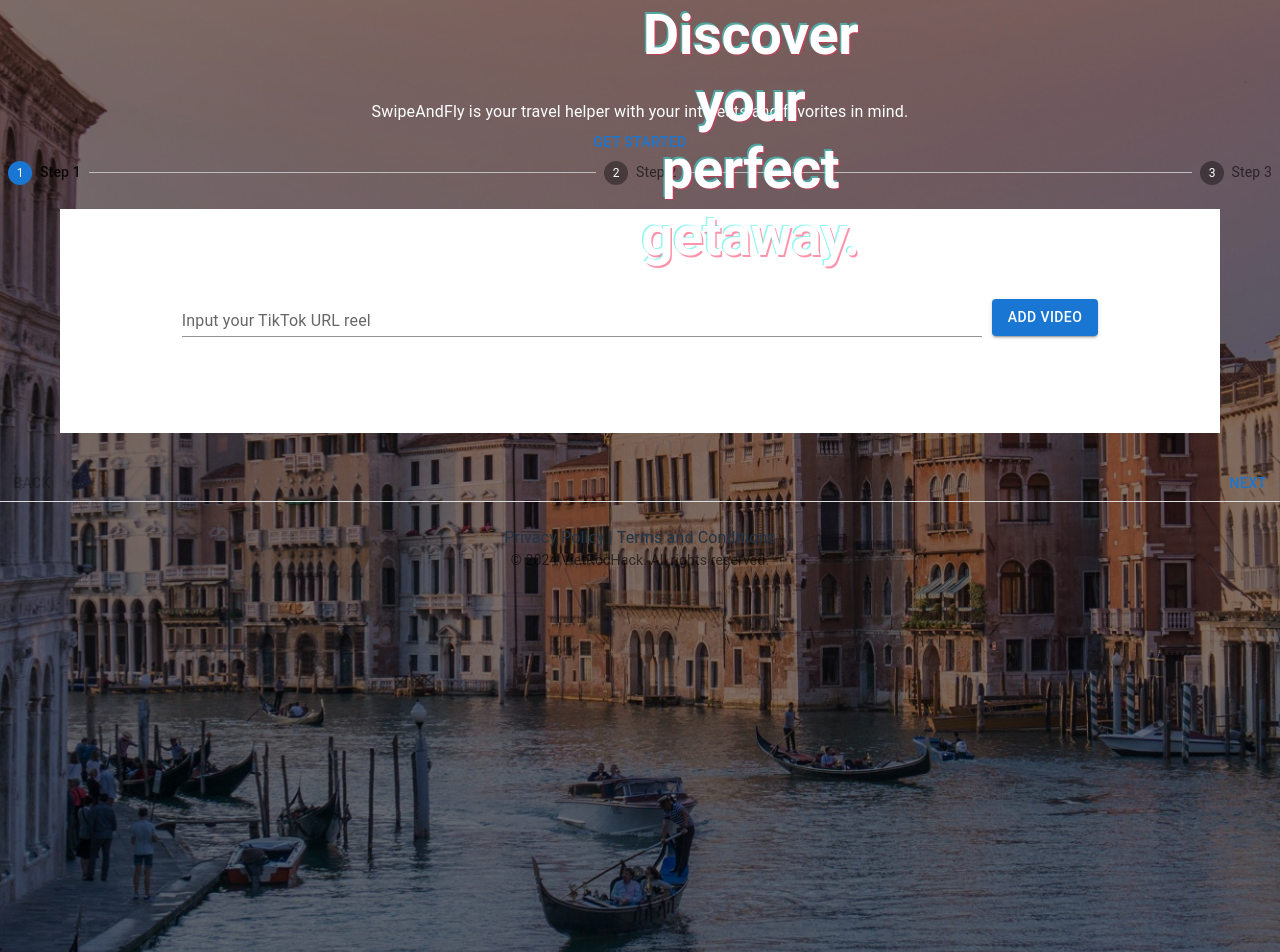
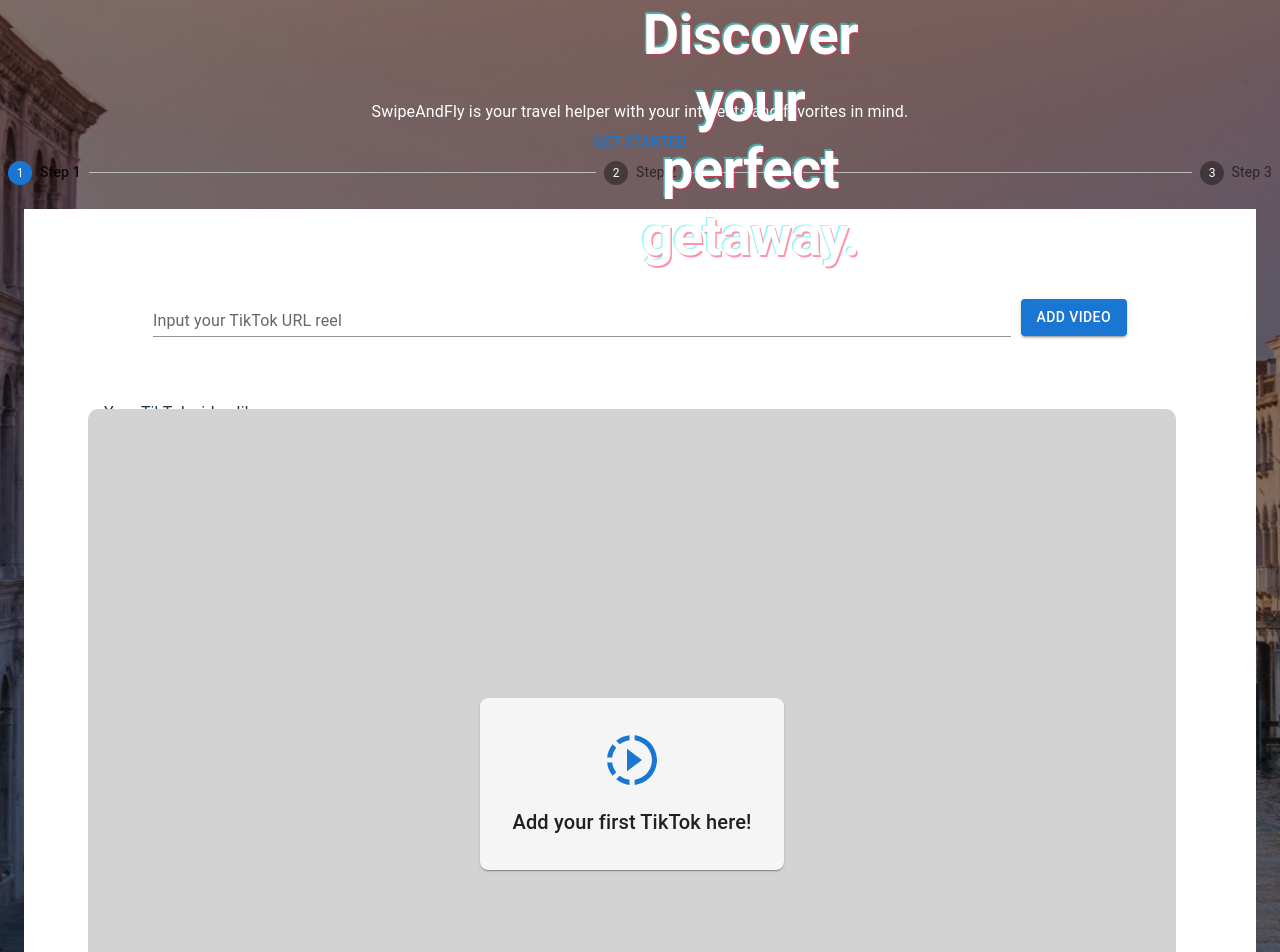
Before and after one commit to VietRocHack/TripPlanner-frontend, a React (Vite) app: page /get-started in a window 1280 px wide. Shown: the top 952 px of the page. Before the commit the page ends 800 px from the top, so only its background shows below. Built offline with nearby package versions, Linux system fonts and the light colour scheme.

Commit message:
Add functionality to add tiktok and empty indicator

```diff
--- a/src/components/VideoSelector/VideoSelector.tsx
+++ b/src/components/VideoSelector/VideoSelector.tsx
@@ -1,11 +1,21 @@
-import { Box, Button, Grid, TextField } from "@mui/material";
+import {
+  Box,
+  Button,
+  Checkbox,
+  FormControlLabel,
+  FormGroup,
+  Grid,
+  TextField,
+  Typography,
+} from "@mui/material";
 import { ChangeEvent, useState } from "react";
 import AspectRatio from "@mui/joy/AspectRatio";
 import { cleanTikTokVideoURL } from "../../utils/utils";
+import SlowMotionVideoIcon from "@mui/icons-material/SlowMotionVideo";
 
 interface TikTokVideoObject {
-  url: string,
-  id: string,
+  url: string;
+  id: string;
 }
 
 // import Typography from "@mui/material/Typography";
@@ -58,12 +68,12 @@
           display: "flex",
           flexDirection: "column",
           justifyContent: "center",
-          maxWidth: 1000,
+          maxWidth: 1500,
           width: "100%",
           margin: 3,
           marginBottom: { xs: 2, sm: 2 },
           backgroundColor: "white",
-          padding: 10
+          padding: 10,
         }}
       >
         <Box
@@ -72,7 +82,7 @@
             justifyContent: "center",
             alignItems: "center",
             width: "100%",
-            marginBottom: 4
+            marginBottom: 8,
           }}
         >
           <TextField
@@ -100,26 +110,87 @@
             variant="contained"
             onClick={handleUpLoad}
             sx={{
-              margin: "10px 0 0 10px"
+              margin: "10px 0 0 10px",
             }}
           >
             Add video
           </Button>
+        </Box>
 
-        </Box>
-        <Grid container spacing={2} sx={{ flexGrow: 1 }}>
+        <FormGroup>
+          <Typography>Your TikTok video library</Typography>
+          <Grid
+            container
+            spacing={2}
+            sx={{
+              flexGrow: 1,
+              height: 750,
+              overflowY: "scroll",
+              backgroundColor: "lightgrey",
+              borderRadius: "10px",
+              padding: 2,
+            }}
+          >
+            {listVid.length > 0 ? (
+              <>
                 {listVid.map((video, index) => (
-            <Grid item xs={12} sm={6} md={3.5} key={index}>
-              <AspectRatio ratio="9/16" sx={{ borderRadius: "10px" }}>
+                  <Grid
+                    padding="0"
+                    item
+                    xs={12}
+                    sm={6}
+                    md={3}
+                    key={`added-video-${index}`}
+                    sx={{
+                      padding: 0,
+                      // display: "flex",
+                      // justifyContent: "center",
+                      // alignItems: "center",
+                    }}
+                  >
+                    <AspectRatio ratio="9/16">
                       <iframe
-                  className="tiktok-embed"
                         src={`https://www.tiktok.com/player/v1/${video.id}?rel=0&description=1`}
                         style={{ borderRadius: "inherit" }}
                       />
                     </AspectRatio>
+                    <FormControlLabel
+                      control={<Checkbox />}
+                      label="Add to the trip!"
+                    />
                   </Grid>
                 ))}
+              </>
+            ) : (
+              <Box
+                sx={{
+                  display: "flex",
+                  alignItems: "center",
+                  justifyContent: "center",
+                  flexDirection: "column",
+                  maxWidth: 400,
+                  margin: "auto",
+                  padding: 4,
+                  backgroundColor: "#f5f5f5",
+                  borderRadius: 2,
+                  boxShadow: 1,
+                }}
+              >
+                <SlowMotionVideoIcon
+                  fontSize="inherit"
+                  sx={{ fontSize: 60, color: "primary.main" }}
+                />
+                <Typography
+                  variant="h6"
+                  color="textPrimary"
+                  sx={{ marginTop: 2 }}
+                >
+                  Add your first TikTok here!
+                </Typography>
+              </Box>
+            )}
           </Grid>
+        </FormGroup>
       </Box>
     </Box>
   );
```
Lines whose indentation alone changed are shown as unchanged.
